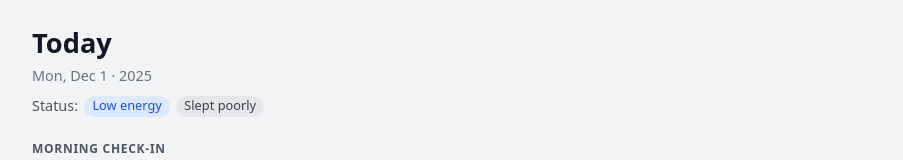
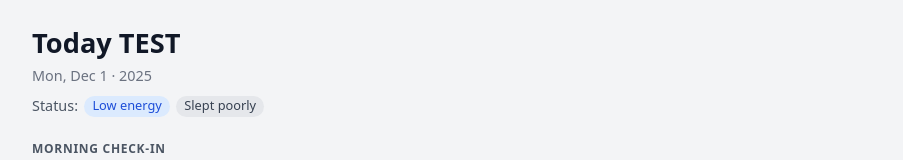
Before and after one commit to lluci/personal-routine-mvp, a plain HTML site: page index.html in a window 1280 px wide. Shown: the top 160 px of the page, without its empty margins (188-1091 px from the left). Drawn offline with Linux system fonts and the light colour scheme.

Commit message:
Test: update title

```diff
--- a/index.html
+++ b/index.html
@@ -267,7 +267,7 @@
   <main class="page">
     <!-- Header -->
     <header class="page-header">
-      <h1 class="page-title">Today</h1>
+      <h1 class="page-title">Today TEST</h1>
       <p class="page-date">Mon, Dec 1 · 2025</p>
       <div class="page-status">
         Status:
```
